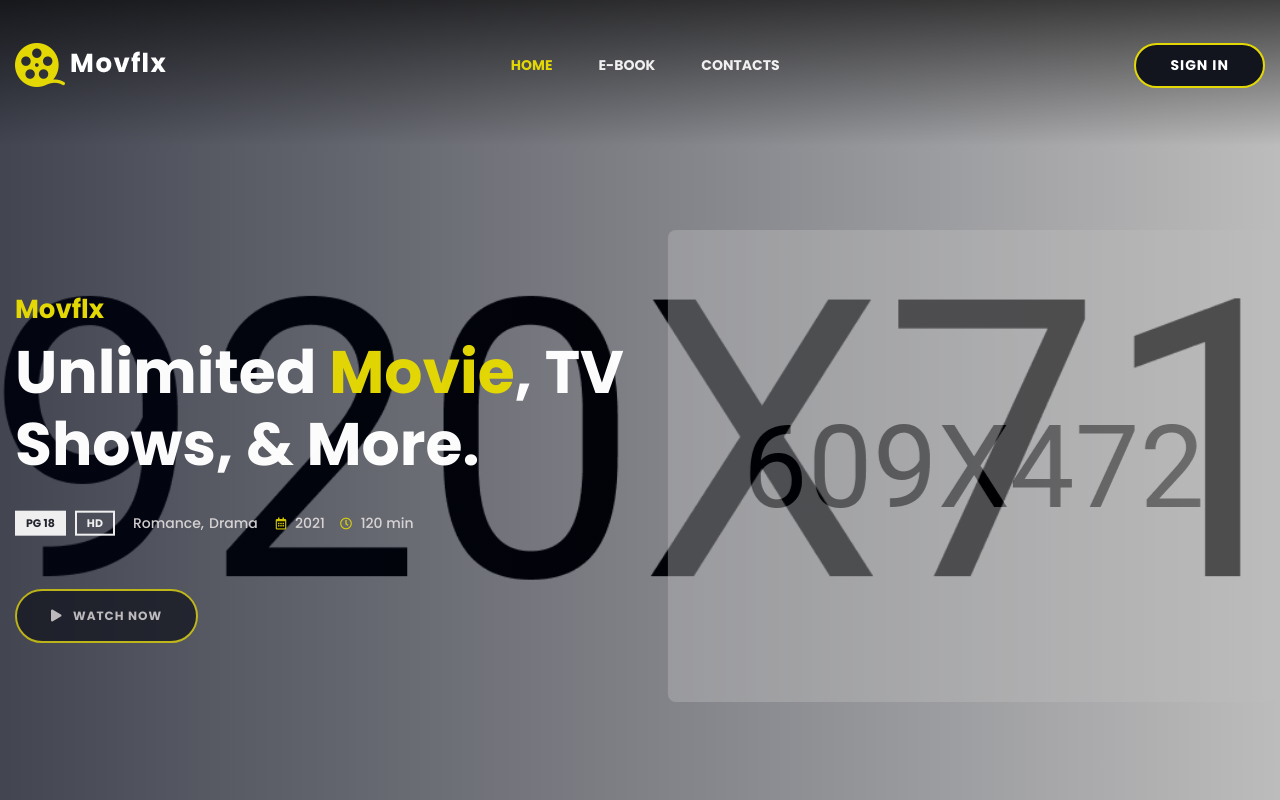
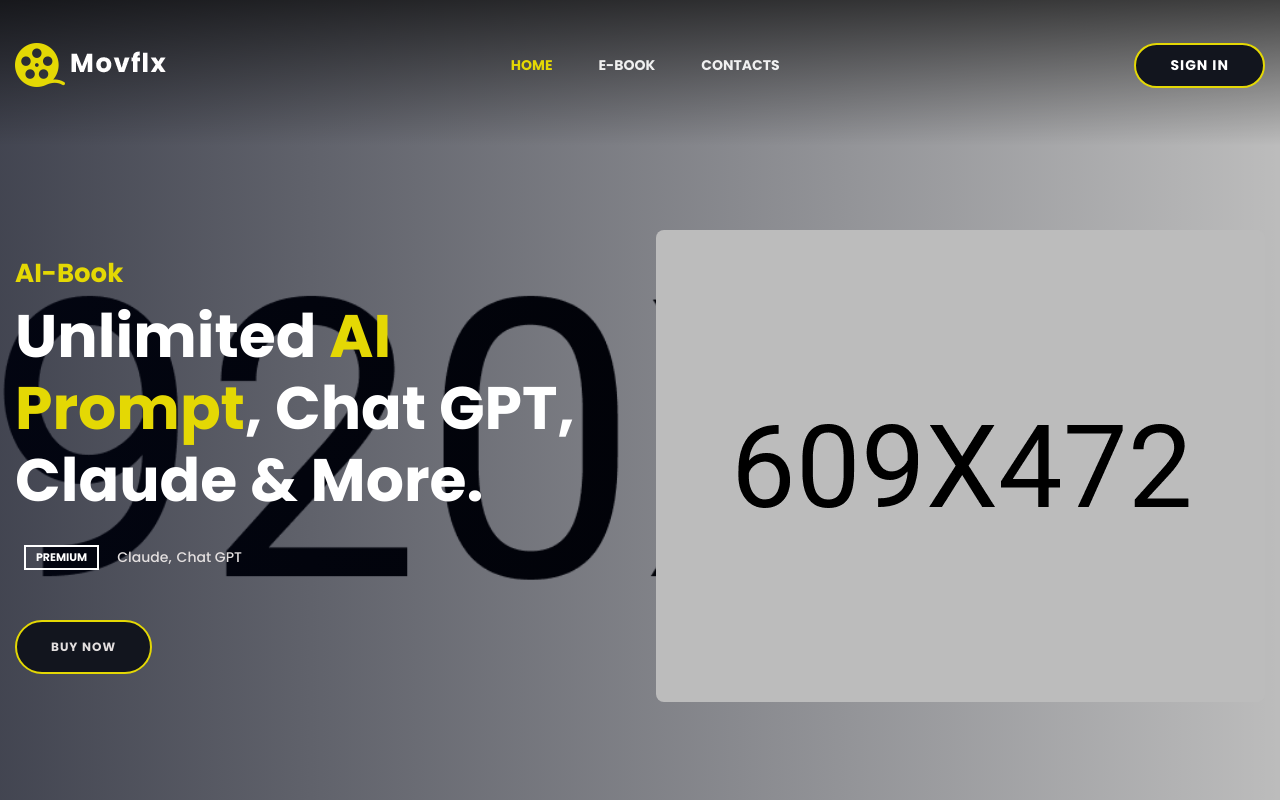
Before and after one commit to rifaulfahribadi/ebookshop, a plain HTML site: page index.html in a window 1280 px wide. Shown: the top 800 px of the page. Drawn offline with Linux system fonts and the light colour scheme.

```diff
--- a/index.html
+++ b/index.html
@@ -3,7 +3,7 @@
     <head>
         <meta charset="utf-8">
         <meta http-equiv="x-ua-compatible" content="ie=edge">
-        <title>Movfix - Online Movies & TV Shows Template</title>
+        <title>Gawk - Tingkatkan binis dengan sekali gawk</title>
         <meta name="description" content="">
         <meta name="viewport" content="width=device-width, initial-scale=1">
 
@@ -116,9 +116,9 @@
                                 </div>
                                 <div class="col-lg-6">
                                     <div class="banner-content">
-                                        <h6 class="sub-title" data-animation="fadeInUp" data-delay=".2s">AI-Book</h6>
-                                        <h2 class="title" data-animation="fadeInUp" data-delay=".4s">Unlimited <span>AI Prompt</span>, Chat GPT, Claude & More.</h2>
-                                        <div class="banner-meta" data-animation="fadeInUp" data-delay=".6s">
+                                        <h6 class="sub-title"  >AI-Book</h6>
+                                        <h2 class="title" >Unlimited <span>AI Prompt</span>, Chat GPT, Claude & More.</h2>
+                                        <div class="banner-meta">
                                             <ul>
                                                 <li class="quality">
                                                     <span>Premium</span>
@@ -132,74 +132,6 @@
                                             </ul>
                                         </div>
                                         <a href="https://xyz.com" class="btn" data-animation="fadeInUp" target="_blank" data-delay=".8s"> Buy Now</a>
-                                    </div>
-                                </div>
-                            </div>
-                        </div>
-                    </div>
-                    <div class="slider-item">
-                        <div class="container">
-                            <div class="row align-items-center">
-                                <div class="col-lg-6 order-0 order-lg-2">
-                                    <div class="slider-img text-center text-lg-right" data-animation="fadeInRight" data-delay="1s">
-                                        <img src="img/banner/slider_img02.jpg" alt="">
-                                    </div>
-                                </div>
-                                <div class="col-lg-6">
-                                    <div class="banner-content">
-                                        <h6 class="sub-title" data-animation="fadeInUp" data-delay=".2s">Movflx</h6>
-                                        <h2 class="title" data-animation="fadeInUp" data-delay=".4s">Unlimited <span>Movie</span>, TV Shows, & More.</h2>
-                                        <div class="banner-meta" data-animation="fadeInUp" data-delay=".6s">
-                                            <ul>
-                                                <li class="quality">
-                                                    <span>Pg 18</span>
-                                                    <span>hd</span>
-                                                </li>
-                                                <li class="category">
-                                                    <a href="#">Romance,</a>
-                                                    <a href="#">Drama</a>
-                                                </li>
-                                                <li class="release-time">
-                                                    <span><i class="far fa-calendar-alt"></i> 2021</span>
-                                                    <span><i class="far fa-clock"></i> 120 min</span>
-                                                </li>
-                                            </ul>
-                                        </div>
-                                        <a href="https://www.youtube.com/watch?v=R2gbPxeNk2E" class="banner-btn btn popup-video" data-animation="fadeInUp" data-delay=".8s"><i class="fas fa-play"></i> Watch Now</a>
-                                    </div>
-                                </div>
-                            </div>
-                        </div>
-                    </div>
-                    <div class="slider-item">
-                        <div class="container">
-                            <div class="row align-items-center">
-                                <div class="col-lg-6 order-0 order-lg-2">
-                                    <div class="slider-img text-center text-lg-right" data-animation="fadeInRight" data-delay="1s">
-                                        <img src="img/banner/slider_img03.jpg" alt="">
-                                    </div>
-                                </div>
-                                <div class="col-lg-6">
-                                    <div class="banner-content">
-                                        <h6 class="sub-title" data-animation="fadeInUp" data-delay=".2s">Movflx</h6>
-                                        <h2 class="title" data-animation="fadeInUp" data-delay=".4s">Unlimited <span>Movie</span>, TV Shows, & More.</h2>
-                                        <div class="banner-meta" data-animation="fadeInUp" data-delay=".6s">
-                                            <ul>
-                                                <li class="quality">
-                                                    <span>Pg 18</span>
-                                                    <span>hd</span>
-                                                </li>
-                                                <li class="category">
-                                                    <a href="#">Romance,</a>
-                                                    <a href="#">Drama</a>
-                                                </li>
-                                                <li class="release-time">
-                                                    <span><i class="far fa-calendar-alt"></i> 2021</span>
-                                                    <span><i class="far fa-clock"></i> 120 min</span>
-                                                </li>
-                                            </ul>
-                                        </div>
-                                        <a href="https://www.youtube.com/watch?v=R2gbPxeNk2E" class="banner-btn btn popup-video" data-animation="fadeInUp" data-delay=".8s"><i class="fas fa-play"></i> Watch Now</a>
                                     </div>
                                 </div>
                             </div>
```
Also changed, not shown: movie-details.html (+1 -1 lines), movie.html (+2 -2 lines).
